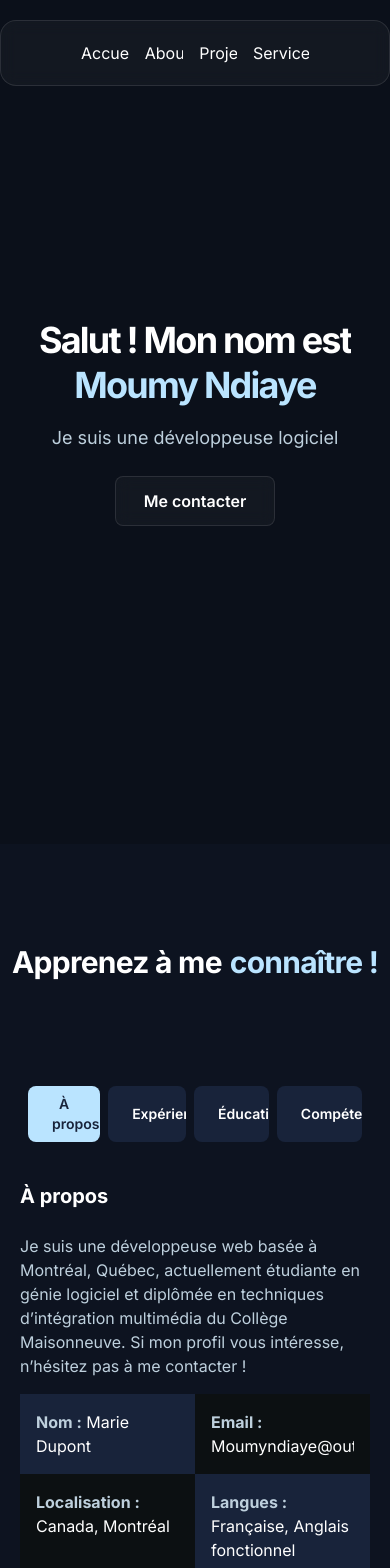
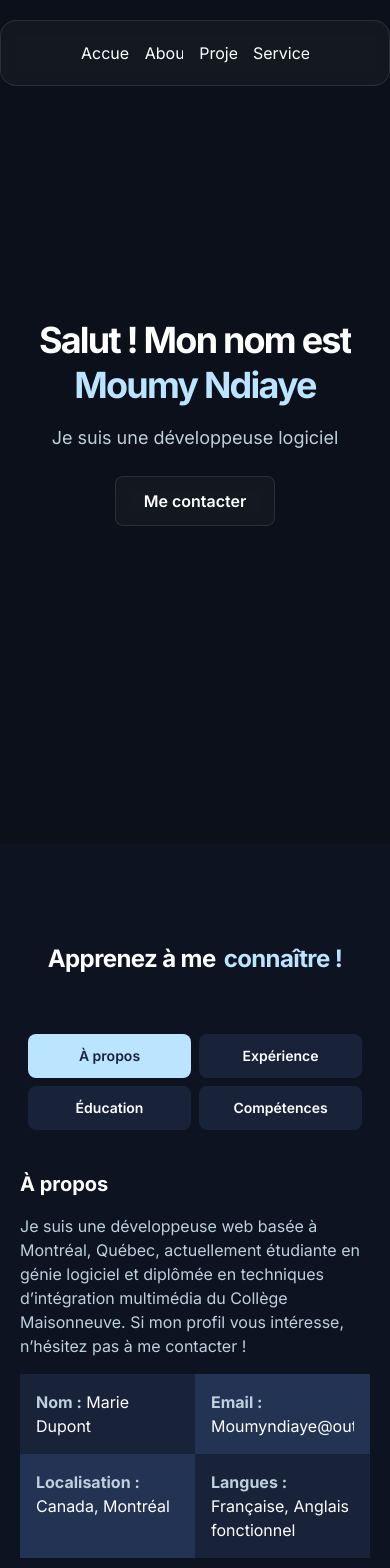
Before and after one commit to NMoumy/portfolio, a Next.js app: page / in a window 390 px wide. Shown: the top 1568 px of the page. Built offline with nearby package versions, Linux system fonts and the light colour scheme.

Commit message:
Fin de l'implémentation de base de la section about

```diff
--- a/src/app/globals.css
+++ b/src/app/globals.css
@@ -59,10 +59,10 @@
     /* color: white; */
   }
   h2 {
-    @apply text-3xl md:text-5xl leading-tight tracking-tight;
+    @apply text-2xl sm:text-3xl md:text-5xl leading-tight tracking-tight;
   }
   h3 {
-    @apply text-xl md:text-2xl pb-2;
+    @apply text-xl md:text-2xl;
   }
 
   a {
@@ -85,7 +85,7 @@
 
   .btn-tab {
     @apply rounded-lg text-sm;
-    @apply lg:py-6 lg:px-7 lg:text-lg;
+    @apply lg:py-6 lg:px-7 lg:text-lg py-3;
   }
   .btn-tab-active {
     @apply bg-primary text-white;
--- a/src/components/sections/About.tsx
+++ b/src/components/sections/About.tsx
@@ -3,13 +3,13 @@ import AboutTabs from "./AboutTabs";
 const About = () => {
 
   return (
-    <section id="about" className="h-screen max-h-screen flex items-center flex-col">
+    <section id="about" className="h-screen flex items-center flex-col">
       <div>
         <h2 className="section-title">
           Apprenez à me <span className="text-accent">connaître !</span>
         </h2>
       </div>
-      <div className="flex flex-1 w-full justify-center mt-25 ">
+      <div className="flex flex-1 w-full justify-center md:mt-25 mt-15">
         <AboutTabs />
       </div>
     </section>
--- a/src/components/sections/AboutContent.tsx
+++ b/src/components/sections/AboutContent.tsx
@@ -10,7 +10,9 @@ type AboutContentProps = {
 const AboutContent = ({ activeTab }: AboutContentProps) => {
   const content = aboutData[activeTab];
 
-  // This function renders the about section.
+  //! creer un fonction pour alterner la couleur des blocs.
+
+  // Cette fonction rend la section "About" de la page.
   const renderAboutSection = () => (
     <div className="grid grid-cols-2">
       {content.items.map((item, index) => {
@@ -19,8 +21,7 @@ const AboutContent = ({ activeTab }: AboutContentProps) => {
         const row = Math.floor(index / 2);
         const isFirstInRow = index % 2 === 0;
         const bgColor =
-          row % 2 === 0 ? (isFirstInRow ? "bg-primary" : "bg-[#0C1012]") : isFirstInRow ? "bg-[#0C1012]" : "bg-primary";
-
+          row % 2 === 0 ? (isFirstInRow ? "bg-primary" : "bg-[#233354]") : isFirstInRow ? "bg-[#233354]" : "bg-primary";
         return (
           <div key={index} className={`p-4 ${bgColor}`}>
             <p className="text-white">
@@ -31,7 +32,7 @@ const AboutContent = ({ activeTab }: AboutContentProps) => {
       })}
     </div>
   );
-
+  // Cette fonction rend la section "Skills" de la page.
   const renderSkillsSection = () => (
     <div className="grid grid-cols-3 md:grid-cols-5">
       {content.items.map(
@@ -42,10 +43,18 @@ const AboutContent = ({ activeTab }: AboutContentProps) => {
             return (
               <div
                 key={index}
-                className={`flex flex-col flex-1 items-center justify-center p-2 md:p-6 border-1 border-[#0C1012]
-                ${index % 2 === 0 ? "bg-secondary" : "bg-primary"}`}
+                className={`flex flex-col flex-1 items-center justify-center p-2 md:p-6
+                ${index % 2 === 0 ? "bg-[#233354]" : "bg-primary"}`}
               >
-                {Icon && <Icon className="w-15 h-15 text-accent mb-4" />}
+                {Icon && (
+                  <Icon
+                    className="text-tc mb-4"
+                    style={{
+                      width: "clamp(2rem, 5vw, 4rem)", // Taille adaptative
+                      height: "clamp(2rem, 5vw, 4rem)", // Taille adaptative
+                    }}
+                  />
+                )}
                 <span className="text-white text-xs font-medium tracking-wider uppercase">{skill.name}</span>
               </div>
             );
@@ -54,7 +63,7 @@ const AboutContent = ({ activeTab }: AboutContentProps) => {
     </div>
   );
 
-  // This function renders the education section.
+  // Cette fonction rend la section "Education" de la page.
   const renderEducationSection = () => (
     <div className="flex flex-col md:flex-row">
       {content.items.map(
@@ -65,8 +74,8 @@ const AboutContent = ({ activeTab }: AboutContentProps) => {
           "duration" in edu && (
             <div
               key={index}
-              className={`flex flex-col w-full md:w-1/2 p-2 md:p-6 border-1 border-[#0C1012]
-              ${index % 2 === 0 ? "bg-secondary" : "bg-primary"}`}
+              className={`flex flex-col w-full md:w-1/2 p-2 md:p-6
+              ${index % 2 === 0 ? "bg-[#233354]" : "bg-primary"}`}
             >
               <p className="text-white text-sm pb-2">{edu.institution}</p>
               <p className="text-sm font-semibold pb-1">{edu.diploma}</p>
@@ -78,7 +87,7 @@ const AboutContent = ({ activeTab }: AboutContentProps) => {
     </div>
   );
 
-  // This function renders the experience section.
+  // Cette fonction rend la section "Experience" de la page.
   const renderExperienceSection = () => (
     <div className="flex flex-col md:flex-row">
       {content.items.map(
@@ -89,22 +98,11 @@ const AboutContent = ({ activeTab }: AboutContentProps) => {
             <div
               key={index}
               className={`p-4 w-full md:w-1/2
-              ${index % 2 === 0 ? "bg-secondary" : "bg-primary"}`}
+              ${index % 2 === 0 ? "bg-[#233354]" : "bg-primary"}`}
             >
-              <p className="text-sm">
-                {exp.company} — {exp.duration}
-              </p>
-              <p className="font-semibold">{exp.jobTitle}</p>
-
-              {"responsibilities" in exp && Array.isArray(exp.responsibilities) && (
-                <div className="mt-2 space-y-1 pl-4 border-l-2 border-gray-300">
-                  {exp.responsibilities.map((task, i) => (
-                    <div key={i} className="text-sm">
-                      • {task}
-                    </div>
-                  ))}
-                </div>
-              )}
+              <p className=" text-sm font-semibol pb-2">{exp.company}</p>
+              <p className="text-white text-lg font-bold pb-2">{exp.jobTitle}</p>
+              <p className="text-white text-sm">{exp.duration}</p>
             </div>
           )
       )}
--- a/src/components/sections/AboutTabs.tsx
+++ b/src/components/sections/AboutTabs.tsx
@@ -16,11 +16,11 @@ const AboutTabs = () => {
 
   return (
     <div className="w-7xl flex flex-col lg:flex-row px-5">
-      <div className="flex flex-row py-1 lg:pb-0 pb-10 w-full lg:flex-col lg:w-1/4 gap-2 lg:gap-7 px-2">
+      <div className="flex flex-row lg:pb-0 pb-10 w-full lg:flex-col lg:w-1/4 gap-2 lg:gap-7 px-2 flex-wrap lg:h-2/3">
         {tabs.map((tab) => (
           <button
             key={tab.key}
-            className={`btn-tab ${activeTab === tab.key ? "btn-tab-non-active" : "btn-tab-active"}`}
+            className={`flex-1/3 lg:flex-1 btn-tab ${activeTab === tab.key ? "btn-tab-non-active" : "btn-tab-active"}`}
             onClick={() => setActiveTab(tab.key)}
           >
             {tab.label}
--- a/src/lib/data/aboutData.json
+++ b/src/lib/data/aboutData.json
@@ -24,7 +24,7 @@
 
   "skills": {
     "title": "Mes compétences",
-    "description": "Je suis passionnée par le développement web et j'ai acquis des compétences dans divers domaines. Voici quelques-unes de mes compétences clés :",
+    "description": "Je des connaisance dans des language comme ... des cms ... firebase et Voici quelques-unes de mes autres compétences clés :",
     "items": [
       {
         "name": "JavaScript",
@@ -32,11 +32,11 @@
       },
       {
         "name": "HTML",
-        "icon": "SiHtml5"
+        "icon": "Wordpress"
       },
       {
         "name": "CSS",
-        "icon": "SiCss3"
+        "icon": "PHP"
       },
       {
         "name": "React",
@@ -44,7 +44,7 @@
       },
       {
         "name": "Node.js",
-        "icon": "SiNodedotjs"
+        "icon": "nextjs"
       },
       {
         "name": "Git",
@@ -52,11 +52,15 @@
       },
       {
         "name": "Node.js",
-        "icon": "SiNodedotjs"
+        "icon": "figma"
       },
       {
         "name": "Git",
-        "icon": "SiGit"
+        "icon": "Java"
+      },
+      {
+        "name": "CSS",
+        "icon": "Firebase"
       }
     ]
   },
```
